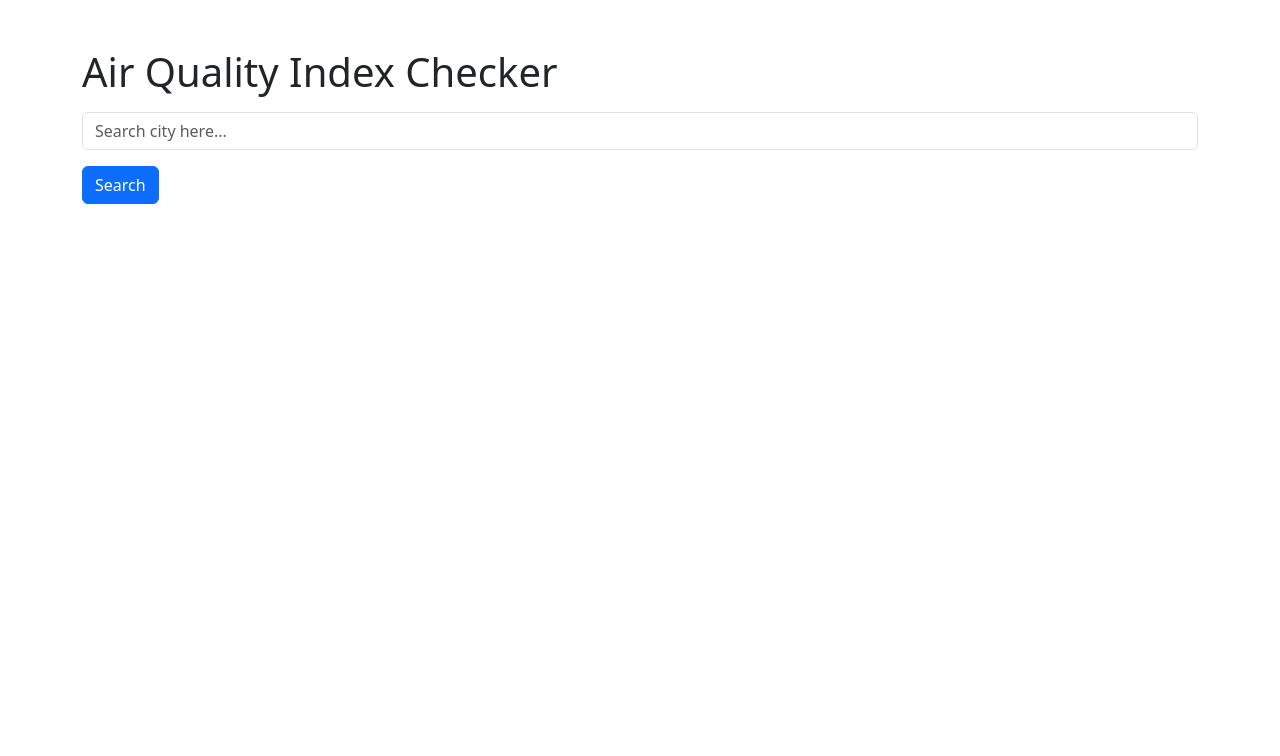
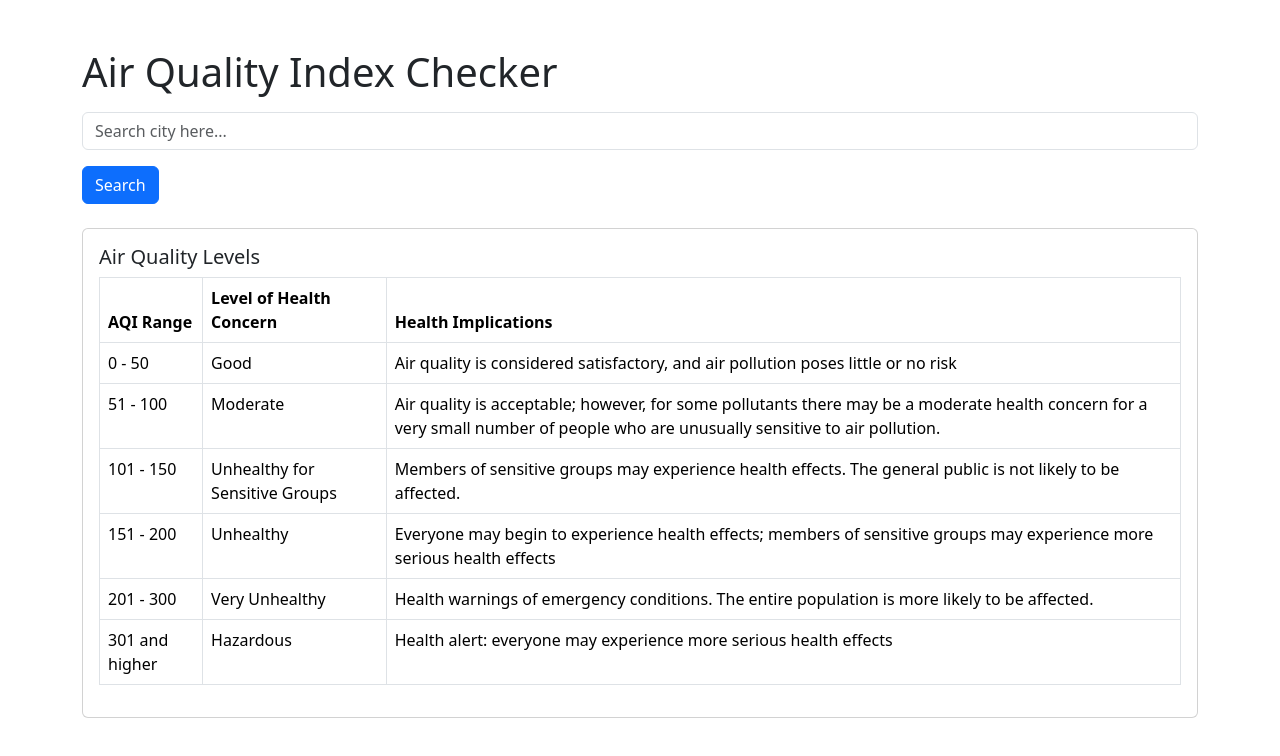
Before and after one commit to elizabethJeudy/air-quality-checker, a React (Create React App) app: page / in a window 1280 px wide. Shown: the top 756 px of the page. Built offline with nearby package versions, Linux system fonts and the light colour scheme.

Commit message:
removed console

```diff
--- a/src/App.js
+++ b/src/App.js
@@ -17,7 +17,6 @@ function App() {
 				`https://api.waqi.info/feed/${city}/?token=${process.env.REACT_APP_AQI_API_TOKEN}`
 			);
 			const data = await response.json();
-			console.log(data);
 			if (response.ok && data.status === "ok") {
 				setAirQualityData(data.data);
 				setError(null);
@@ -49,9 +48,9 @@ function App() {
 				<>
 					<AirQualityCard data={airQualityData} />
 					<PollutantInfo pollutant={airQualityData.dominentpol} />
-					<AirQualityLevels />
 				</>
 			)}
+			<AirQualityLevels />
 		</div>
 	);
 }
```
Also changed, not shown: public/manifest.json.
